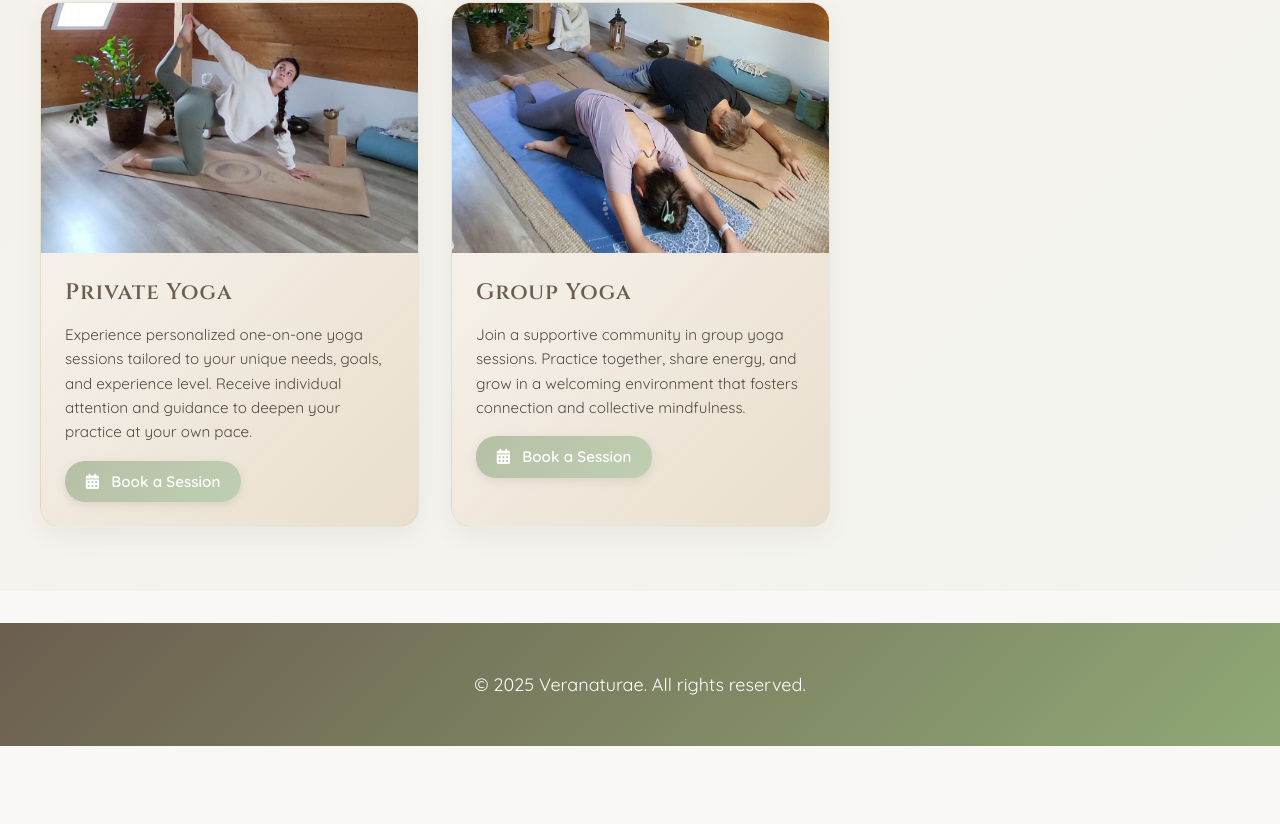
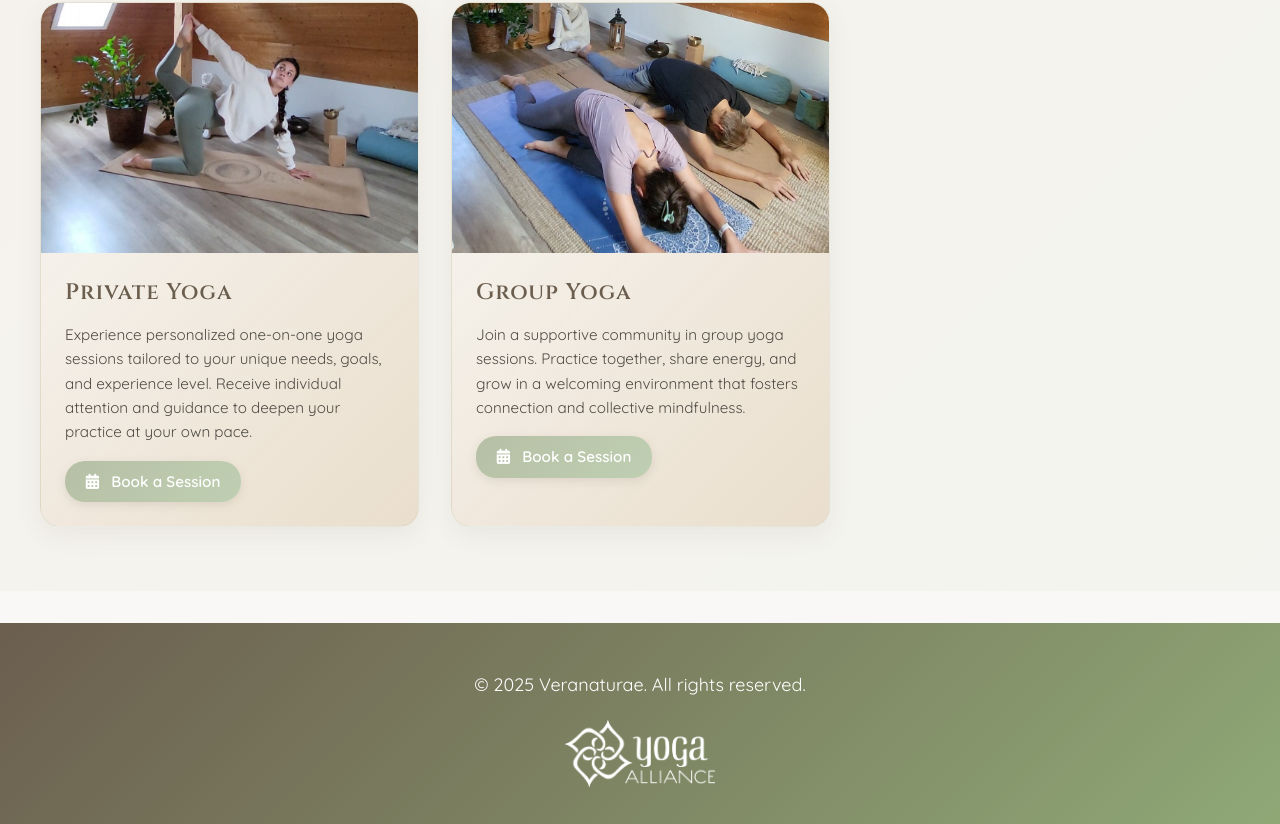
Before and after one commit to AthayaLass/veranaturae, a website: page en/yoga.html in a window 1280 px wide. Shown: the part 2618-3442 px from the top of the page. Before the commit the page ends 3364 px from the top, so only its background shows below. Drawn offline with nearby package versions, Linux system fonts and the light colour scheme.

Commit message:
logo yoga alliance

```diff
--- a/css/styles.css
+++ b/css/styles.css
@@ -632,6 +632,28 @@ footer {
     margin-top: 2rem;
 }
 
+.yoga-alliance-logo {
+    margin-top: 1.5rem;
+    display: flex;
+    justify-content: center;
+    align-items: center;
+}
+
+.yoga-alliance-logo a {
+    display: inline-block;
+    transition: opacity 0.3s ease;
+}
+
+.yoga-alliance-logo a:hover {
+    opacity: 0.8;
+}
+
+.yoga-alliance-img {
+    max-width: 150px;
+    height: auto;
+    filter: brightness(0) invert(1);
+}
+
 /* Mobile Navigation */
 .burger-menu {
     display: none; /* Hidden by default on desktop */
--- a/en/yoga.html
+++ b/en/yoga.html
@@ -189,6 +189,11 @@
     <footer>
         <div class="container">
             <p>&copy; 2025 Veranaturae. All rights reserved.</p>
+            <div class="yoga-alliance-logo">
+                <a href="https://www.yogaalliance.org/" target="_blank" rel="noopener noreferrer">
+                    <img src="../images/Yoga_Alliance_Logo.png" alt="Yoga Alliance" class="yoga-alliance-img">
+                </a>
+            </div>
         </div>
     </footer>
 
```
Also changed, not shown: fr/yoga.html (+5 -0 lines), it/yoga.html (+5 -0 lines), images/Yoga_Alliance_Logo.png (added).
